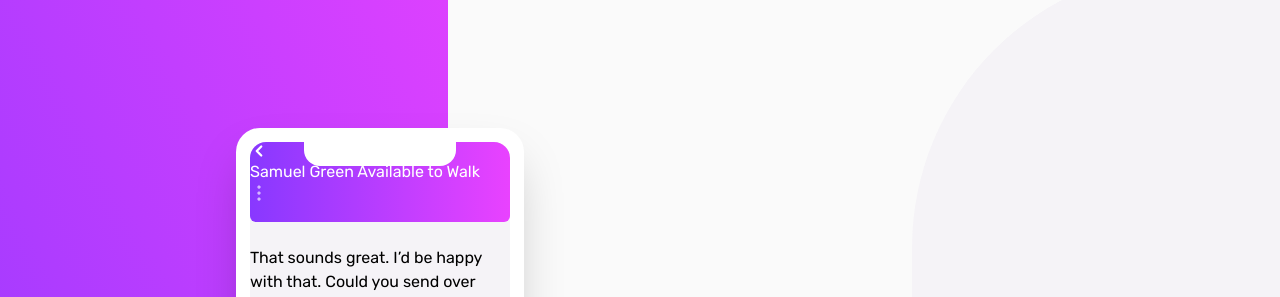
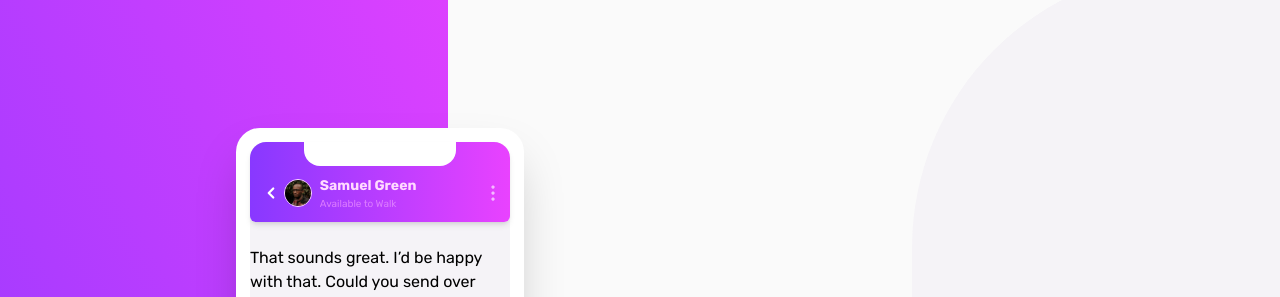
Before and after one commit to nooa-p/chat-app-css, a website: page index.html in a window 1280 px wide. Shown: the top 297 px of the page. Drawn offline with Linux system fonts and the light colour scheme; some icons are missing.

Commit message:
top bar and its content styled and positioned

```diff
--- a/index.html
+++ b/index.html
@@ -50,7 +50,7 @@
               class="bg-white relative top-0 mx-auto h-6 w-7/12 rounded-b-2xl z-50"
             ></div>
             <div
-              class="bg-gradient-to-r from-[#8838FF] to-[#E942FF] relative -top-6 rounded-t-2xl rounded-b-md h-20 text-white"
+              class="bg-gradient-to-r from-[#8838FF] to-[#E942FF] relative -top-6 rounded-t-2xl rounded-b-md h-20 text-white shadow-md"
             >
               <?xml version="1.0" encoding="UTF-8"?>
               <svg
@@ -61,6 +61,7 @@
                 fill="none"
                 xmlns="http://www.w3.org/2000/svg"
                 color="#ffffff"
+                class="inline-block relative top-6 left-3"
               >
                 <path
                   d="M15 6L9 12L15 18"
@@ -70,7 +71,11 @@
                   stroke-linejoin="round"
                 ></path>
               </svg>
-              Samuel Green Available to Walk
+              <img src="images/avatar.jpg" alt="" class="rounded-full inline-block w-7 relative top-6 left-3 border border-[#ffdaff]">
+              <div class="inline-block relative top-[34px] left-4 leading-3">
+                <span class="text-sm font-bold text-[#ffdaff]">Samuel Green</span> <br />
+                <span class="text-[10px] text-[#dc7bff]">Available to Walk</span>
+              </div>
               <?xml version="1.0" encoding="UTF-8"?><svg
                 width="18px"
                 height="18px"
@@ -79,6 +84,7 @@
                 fill="none"
                 xmlns="http://www.w3.org/2000/svg"
                 color="#ffffff"
+                class="inline-block relative left-20 top-6"
               >
                 <path
                   d="M12 12.5C12.2761 12.5 12.5 12.2761 12.5 12C12.5 11.7239 12.2761 11.5 12 11.5C11.7239 11.5 11.5 11.7239 11.5 12C11.5 12.2761 11.7239 12.5 12 12.5Z"
```
Also changed, not shown: css/output.css.
